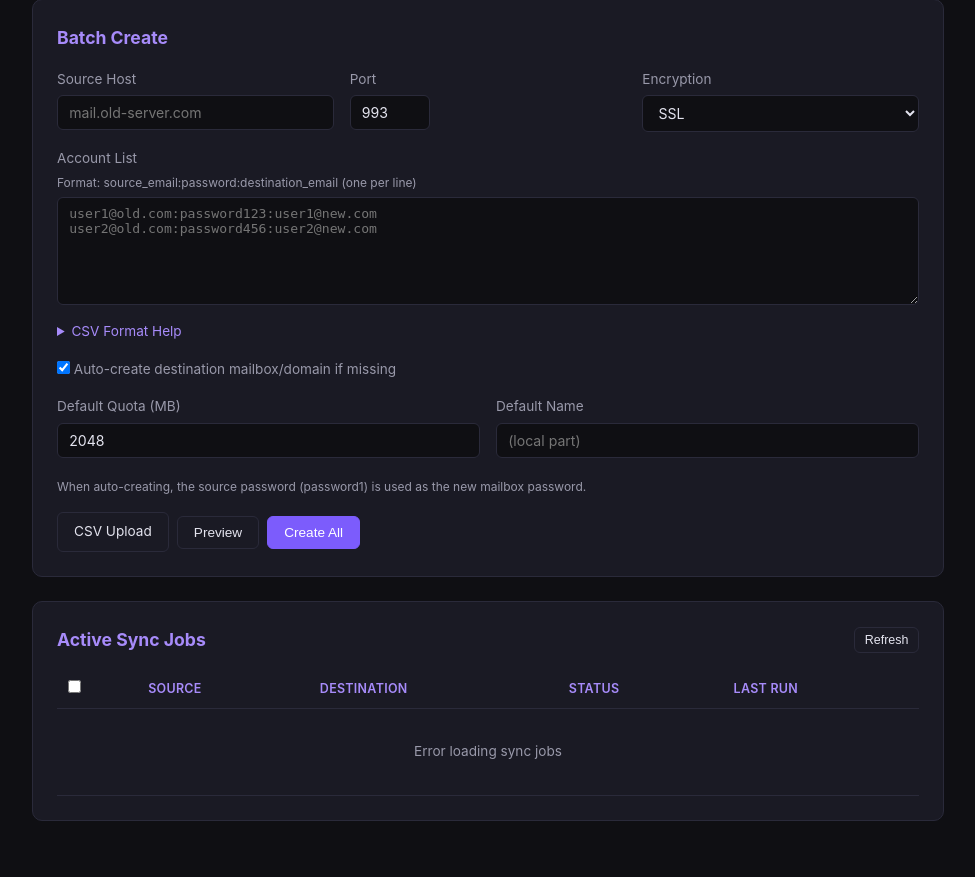
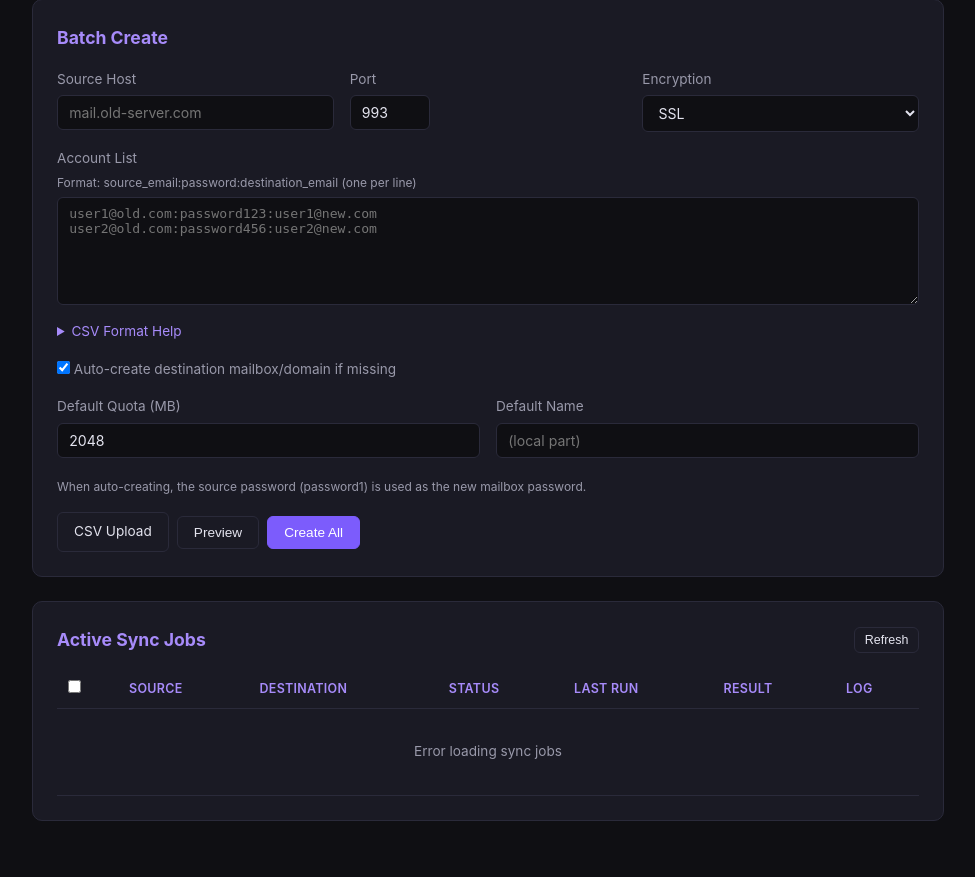
Before and after one commit to ryuhaneul/mailcow-npmplus-stack, a Python web app: template toolkit/app/templates/syncjobs.html in a window 1280 px wide. Shown: the part 152-1029 px from the top of the page, without its empty margins (152-1127 px from the left). Run offline with Jinja, Linux system fonts and the light colour scheme; the template is opened without the code that fills it, so the values that code supplies are empty.

Commit message:
Show syncjob run status, last run, result and log in toolkit list
last_run was treated as a unix epoch, but mailcow returns a
"YYYY-MM-DD HH:MM:SS" string, so it always rendered as "never". Parse
it as a string and add status badges (running/success/failed/pending),
an exit_status result column, and a per-row log modal mirroring the
groups.html modal pattern. get_syncjob now fetches the full
all-with-log list and filters by id, because mailcow's
/get/syncjobs/<id> endpoint ignores the numeric id.

Co-Authored-By: Claude Opus 4.8 <noreply@anthropic.com>

```diff
--- a/toolkit/app/static/style.css
+++ b/toolkit/app/static/style.css
@@ -285,6 +285,25 @@ tr:hover td { background: rgba(124, 92, 252, 0.04); }
 .status-active { color: var(--green); }
 .status-inactive { color: var(--text-dim); }
 .status-error { color: var(--red); }
+.status-success { color: var(--green); }
+.status-failed { color: var(--red); }
+.status-running { color: var(--accent-light); }
+.status-pending { color: var(--text-dim); }
+
+/* -- Sync log modal -- */
+.log-pre {
+  background: var(--bg);
+  border: 1px solid var(--border);
+  border-radius: 6px;
+  padding: 0.8rem;
+  font-family: ui-monospace, SFMono-Regular, Menlo, Consolas, monospace;
+  font-size: 0.78rem;
+  line-height: 1.4;
+  color: var(--text);
+  max-height: 55vh;
+  overflow: auto;
+  white-space: pre;
+}
 
 /* -- CSV Help -- */
 .csv-help { margin: 0.5rem 0 1rem; }
--- a/toolkit/app/static/syncjobs.js
+++ b/toolkit/app/static/syncjobs.js
@@ -26,8 +26,25 @@ async function loadJobs() {
     allJobs = await api("/syncjobs/api/list");
     renderJobs();
   } catch (e) {
-    tbody.innerHTML = `<tr><td colspan="5" class="loading">${t('error_loading_syncjobs')}</td></tr>`;
+    tbody.innerHTML = `<tr><td colspan="7" class="loading">${t('error_loading_syncjobs')}</td></tr>`;
   }
+}
+
+// mailcow returns last_run as a "YYYY-MM-DD HH:MM:SS" string; unset jobs give
+// null, "", or a zeroed date.
+function hasRealLastRun(lr) {
+  return !!lr && !/^0000-00-00/.test(String(lr));
+}
+
+function syncStatus(j) {
+  const active = j.active === 1 || j.active === "1";
+  if (!active) return { cls: "status-inactive", label: t('inactive') };
+  if (j.is_running === 1 || j.is_running === "1") return { cls: "status-running", label: t('running') };
+  if (!hasRealLastRun(j.last_run)) return { cls: "status-pending", label: t('pending') };
+  const ok = j.success === 1 || j.success === "1";
+  return ok
+    ? { cls: "status-success", label: t('succeeded') }
+    : { cls: "status-failed", label: t('failed') };
 }
 
 function renderJobs() {
@@ -35,28 +52,62 @@ function renderJobs() {
   const headerCheckbox = document.querySelector("#jobs-table thead input[type=checkbox]");
   if (headerCheckbox) headerCheckbox.checked = false;
   if (!allJobs.length) {
-    tbody.innerHTML = `<tr><td colspan="5" class="loading">${t('no_syncjobs_found')}</td></tr>`;
+    tbody.innerHTML = `<tr><td colspan="7" class="loading">${t('no_syncjobs_found')}</td></tr>`;
     return;
   }
 
   tbody.innerHTML = allJobs.map(j => {
-    const active = j.active === 1 || j.active === "1";
-    const lastrun = (j.last_run && j.last_run > 0) ? new Date(j.last_run * 1000).toLocaleString() : t('never');
-    const status = active ? t('active') : t('inactive');
-    const cls = active ? "status-active" : "status-inactive";
+    const lastrun = hasRealLastRun(j.last_run) ? esc(j.last_run) : t('never');
+    const st = syncStatus(j);
+    const result = (j.exit_status && j.exit_status !== "0") ? esc(j.exit_status) : "-";
     return `
       <tr>
         <td><input type="checkbox" value="${j.id}" onchange="toggleSelect(this)"></td>
         <td>${esc(j.user1 || "")}@${esc(j.host1 || "")}</td>
         <td>${esc(j.username || j.user2 || "")}</td>
-        <td><span class="${cls}">${status}</span></td>
+        <td><span class="${st.cls}">${st.label}</span></td>
         <td>${lastrun}</td>
+        <td>${result}</td>
+        <td><button class="btn btn-sm" onclick="openSyncLog(${j.id})" data-i18n="log">${t('log')}</button></td>
       </tr>
     `;
   }).join("");
 
   updateBulkActions();
 }
+
+// -- Sync Log Modal --
+
+async function openSyncLog(id) {
+  const overlay = document.getElementById("log-overlay");
+  const pre = document.getElementById("log-content");
+  pre.textContent = t('loading');
+  overlay.classList.remove("hidden");
+  try {
+    const data = await api(`/syncjobs/api/detail/${id}`);
+    const job = Array.isArray(data)
+      ? (data.find(j => String(j.id) === String(id)) || data[0] || {})
+      : (data || {});
+    pre.textContent = job.log ? job.log : t('no_log');
+  } catch (e) {
+    pre.textContent = t('error_loading');
+  }
+}
+
+function hideLog() {
+  document.getElementById("log-overlay").classList.add("hidden");
+}
+
+function closeLog(e) {
+  if (e.target === e.currentTarget) hideLog();
+}
+
+document.addEventListener("keydown", (e) => {
+  if (e.key === "Escape") {
+    const overlay = document.getElementById("log-overlay");
+    if (overlay && !overlay.classList.contains("hidden")) hideLog();
+  }
+});
 
 function esc(s) {
   const d = document.createElement("div");
--- a/toolkit/app/static/translations.js
+++ b/toolkit/app/static/translations.js
@@ -60,6 +60,13 @@ const TRANSLATIONS = {
     results: "결과",
     succeeded: "성공",
     failed: "실패",
+    running: "실행 중",
+    pending: "대기",
+    result: "결과",
+    log: "로그",
+    sync_log: "동기화 로그",
+    no_log: "로그가 없습니다",
+    close: "닫기",
     out_of: "중",
     ok: "OK",
     create_confirm: "%d개의 동기화 작업을 생성하시겠습니까?",
@@ -165,6 +172,13 @@ const TRANSLATIONS = {
     results: "Results",
     succeeded: "succeeded",
     failed: "failed",
+    running: "Running",
+    pending: "Pending",
+    result: "Result",
+    log: "Log",
+    sync_log: "Sync Log",
+    no_log: "No log available",
+    close: "Close",
     out_of: "out of",
     ok: "OK",
     create_confirm: "Create %d sync job(s)?",
@@ -267,6 +281,13 @@ const TRANSLATIONS = {
     results: "結果",
     succeeded: "成功",
     failed: "失敗",
+    running: "実行中",
+    pending: "待機中",
+    result: "結果",
+    log: "ログ",
+    sync_log: "同期ログ",
+    no_log: "ログがありません",
+    close: "閉じる",
     out_of: "/",
     ok: "OK",
     create_confirm: "%d件の同期ジョブを作成しますか？",
--- a/toolkit/app/templates/syncjobs.html
+++ b/toolkit/app/templates/syncjobs.html
@@ -118,12 +118,25 @@ source@old.com&#9;password&#9;dest@new.com</pre>
           <th data-i18n="destination">Destination</th>
           <th data-i18n="status">Status</th>
           <th data-i18n="last_run">Last Run</th>
+          <th data-i18n="result">Result</th>
+          <th data-i18n="log">Log</th>
         </tr>
       </thead>
       <tbody id="jobs-body">
-        <tr><td colspan="5" class="loading" data-i18n="loading">Loading...</td></tr>
+        <tr><td colspan="7" class="loading" data-i18n="loading">Loading...</td></tr>
       </tbody>
     </table>
+  </div>
+</div>
+
+<!-- Sync Log Modal -->
+<div id="log-overlay" class="modal-overlay hidden" onclick="closeLog(event)">
+  <div class="modal" role="dialog" aria-modal="true" aria-labelledby="log-title" onclick="event.stopPropagation()">
+    <h2 id="log-title" data-i18n="sync_log">Sync Log</h2>
+    <pre id="log-content" class="log-pre"></pre>
+    <div class="modal-actions">
+      <button type="button" class="btn" onclick="hideLog()" data-i18n="close">Close</button>
+    </div>
   </div>
 </div>
 {% endblock %}
```
Also changed, not shown: toolkit/app/mailcow_api.py (+8 -1 lines).
